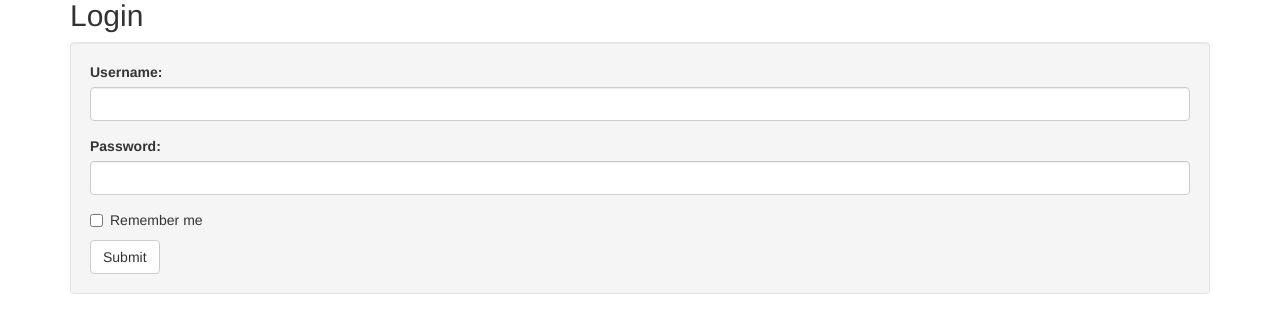
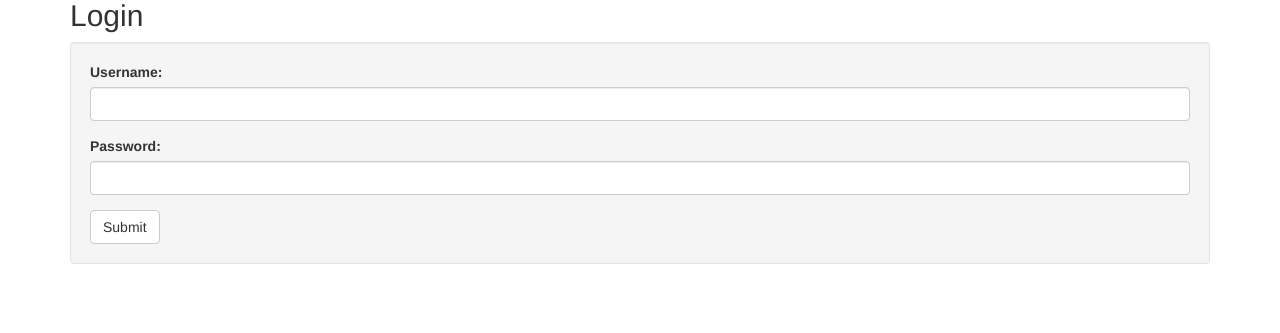
Before and after one commit to magenta-aps/magentaoverblik, a Django app: page /login/ in a window 1280 px wide. Shown: the part 141-474 px from the top of the page. Run offline with Django 3.2, Linux system fonts and the light colour scheme; some libraries are stand-ins or nearby versions.

Commit message:
Removed field and fixed indentation.

```diff
--- a/overblik/templates/registration/login.html
+++ b/overblik/templates/registration/login.html
@@ -13,9 +13,6 @@
                     <label for="password">Password:</label>
                     <input type="password" class="form-control" id="password" name="password">
                 </div>
-                <div class="checkbox">
-                    <label><input type="checkbox"> Remember me</label>
-                </div>
                 <button type="submit" class="btn btn-default">Submit</button>
             </form>
         </div>
```
Also changed, not shown: overblik/templates/base.html (indentation only).
